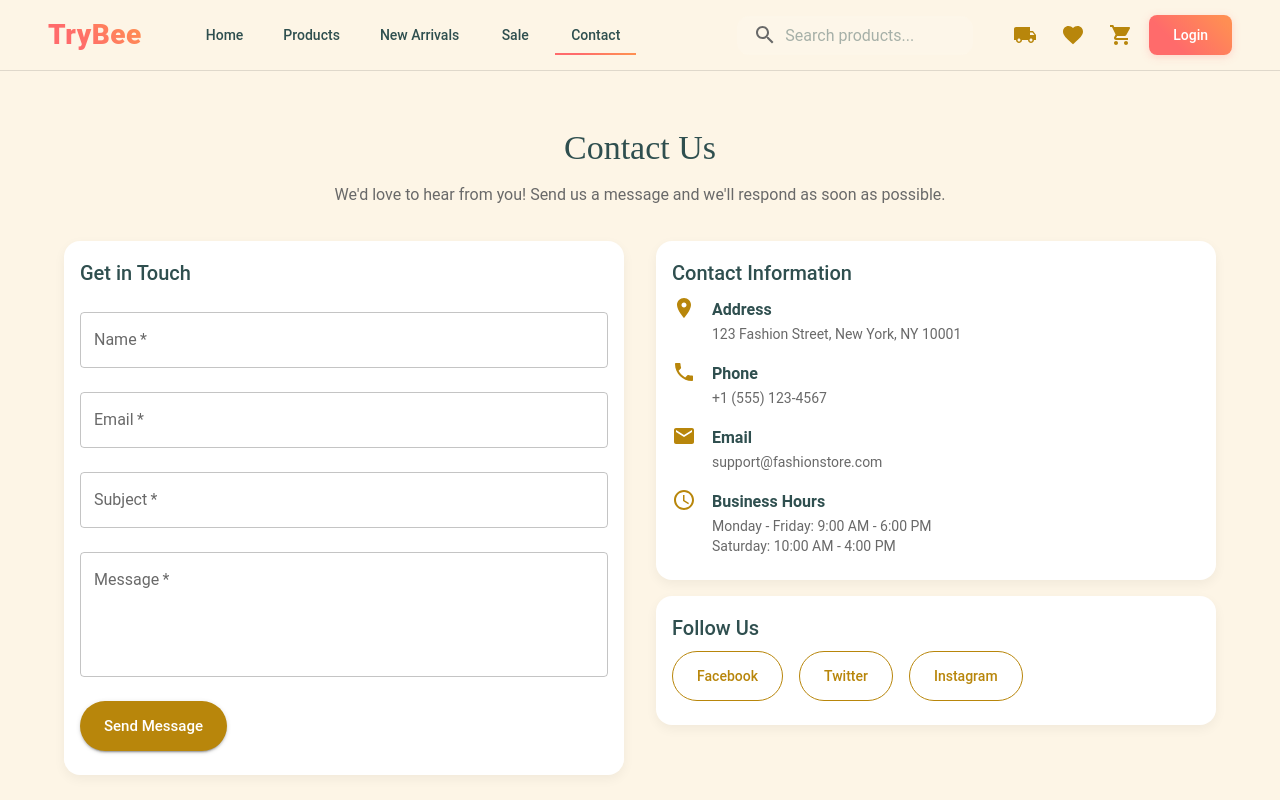
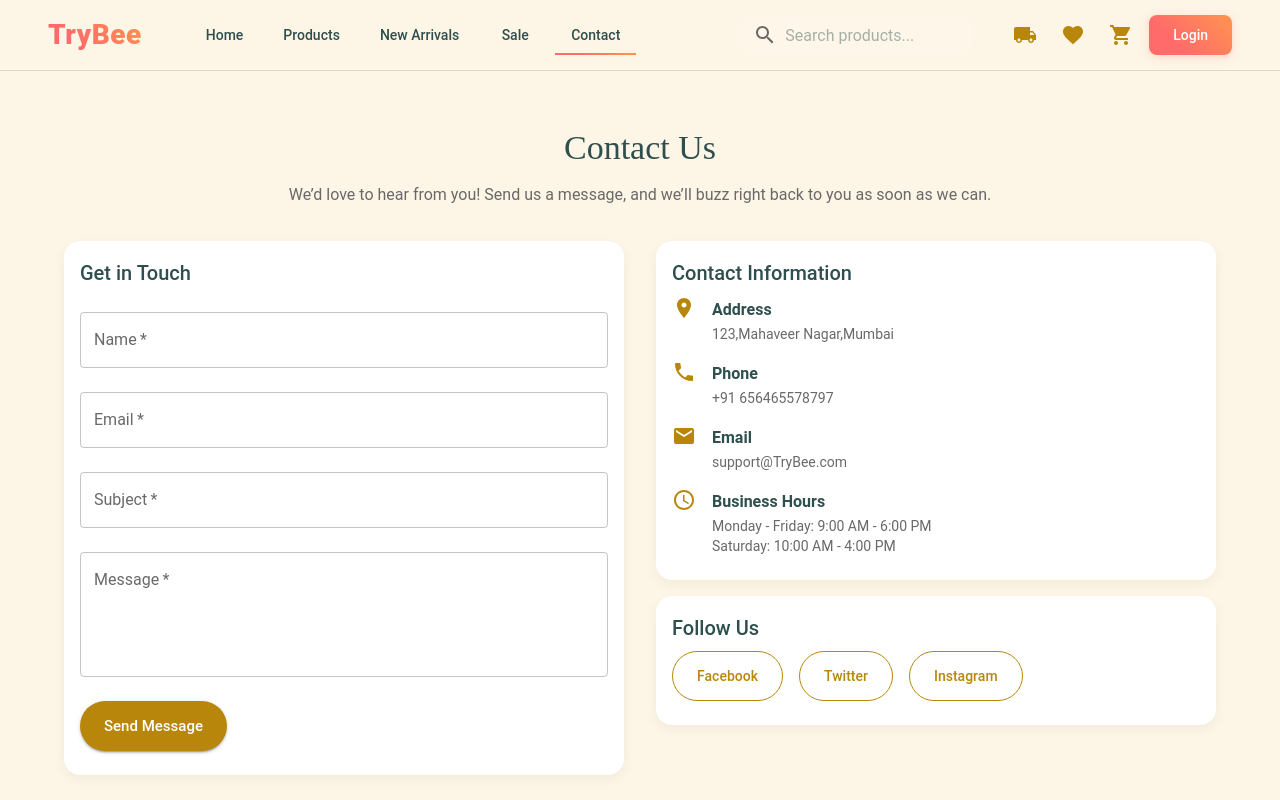
Before and after one commit to Ishiezz/TryBee, a React (Create React App) app in the folder client/: page /contact in a window 1280 px wide. Shown: the top 800 px of the page. Built offline with nearby package versions, Linux system fonts and the light colour scheme.

Commit message:
contact us  changes

```diff
--- a/client/src/pages/ContactUsPage.js
+++ b/client/src/pages/ContactUsPage.js
@@ -46,17 +46,17 @@ const ContactUsPage = () => {
     {
       icon: <LocationOn />,
       title: 'Address',
-      content: '123 Fashion Street, New York, NY 10001',
+      content: '123,Mahaveer Nagar,Mumbai',
     },
     {
       icon: <Phone />,
       title: 'Phone',
-      content: '+1 (555) 123-4567',
+      content: '+91 656465578797',
     },
     {
       icon: <Email />,
       title: 'Email',
-      content: 'support@fashionstore.com',
+      content: 'support@TryBee.com',
     },
     {
       icon: <AccessTime />,
@@ -71,7 +71,9 @@ const ContactUsPage = () => {
         Contact Us
       </Typography>
       <Typography variant="subtitle1" align="center" color="text.secondary" sx={{ mb: 4 }}>
-        We'd love to hear from you! Send us a message and we'll respond as soon as possible.
+      We’d love to hear from you! Send us a message, and we’ll buzz right back to you as soon as we can.
+
+
       </Typography>
 
       <Grid container spacing={4}>
```
